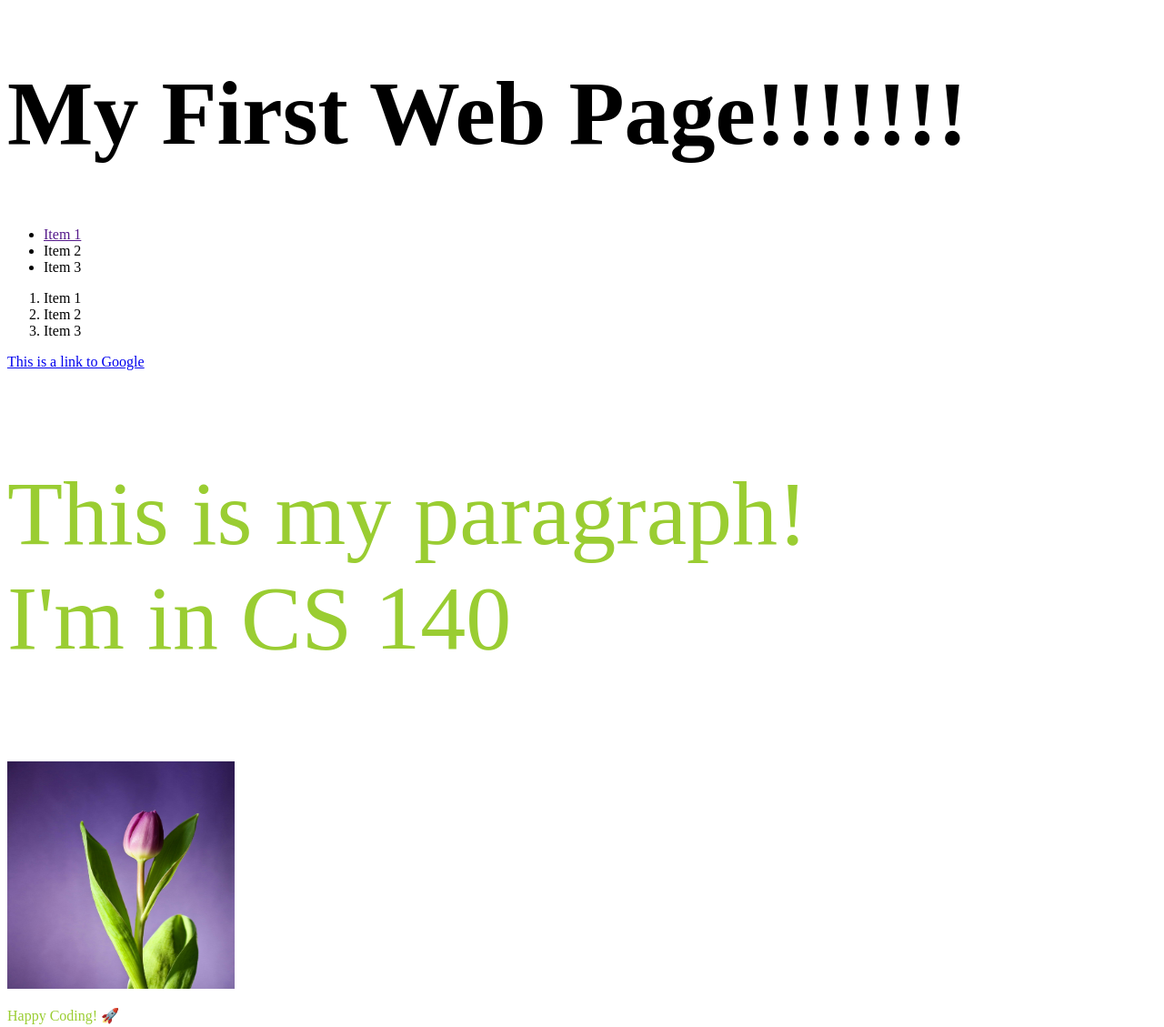
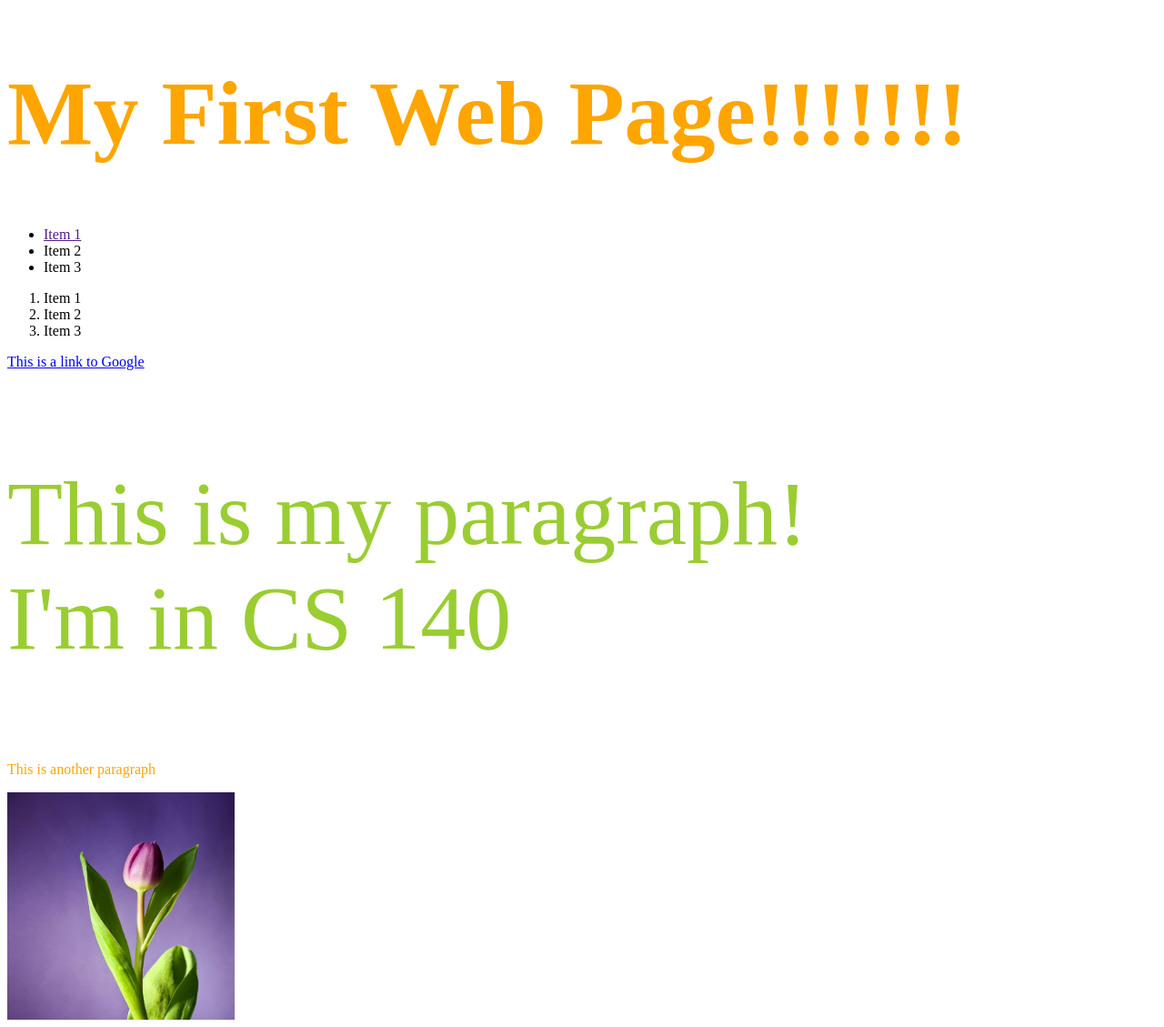
Before and after one commit to MEC-CS140/class-notes-091324, a plain HTML site: page index.html in a window 1280 px wide. Shown: the top 1129 px of the page at 91% size. Drawn offline with Linux system fonts and the light colour scheme.

Commit message:
save this change

```diff
--- a/index.html
+++ b/index.html
@@ -8,7 +8,7 @@
 </head>
 <body>
 
-    <h1 class="headerclass">My First Web Page!!!!!!!</h1>
+    <h1 class="headerclass orange">My First Web Page!!!!!!!</h1>
     <ul>
         <li>
             <a href="">Item 1</a>
@@ -25,6 +25,7 @@
 
     <a target="_blank" href="https://google.com"> This is a link to Google </a>
     <p class="headerclass">This is my paragraph! <br> I'm in CS 140</p>
+    <p class="orange">This is another paragraph</p>
 
     <img height="250" width="250" src="tulip-flower-bloom-pink.jpg">
 
--- a/style.css
+++ b/style.css
@@ -1,6 +1,11 @@
 p {
   color:yellowgreen;
 }
+
+.orange{
+  color:orange;
+}
+
 
 .headerclass{
   font-size: 100px;
```
